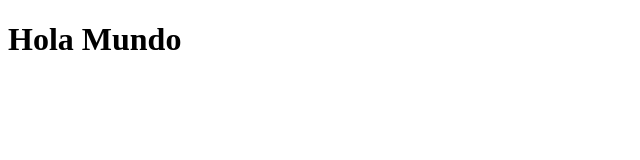
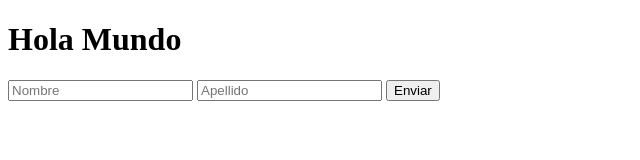
Before and after one commit to VicAlar/Prueba, a plain HTML site: page index.html in a window 1280 px wide. Shown: the whole page, without its empty margins (0-640 px from the left). Drawn offline with Linux system fonts and the light colour scheme.

Commit message:
Feat: Form created to write names and last names
Added two inputs

```diff
--- a/index.html
+++ b/index.html
@@ -8,5 +8,12 @@
 </head>
 <body>
     <h1>Hola Mundo</h1>
+    <div>
+        <form>
+            <input type="text" name="nombre" placeholder="Nombre">
+            <input type="text" name="apellido" placeholder="Apellido">
+            <input type="submit" value="Enviar">
+        </form>
+    </div>
 </body>
 </html>
```
